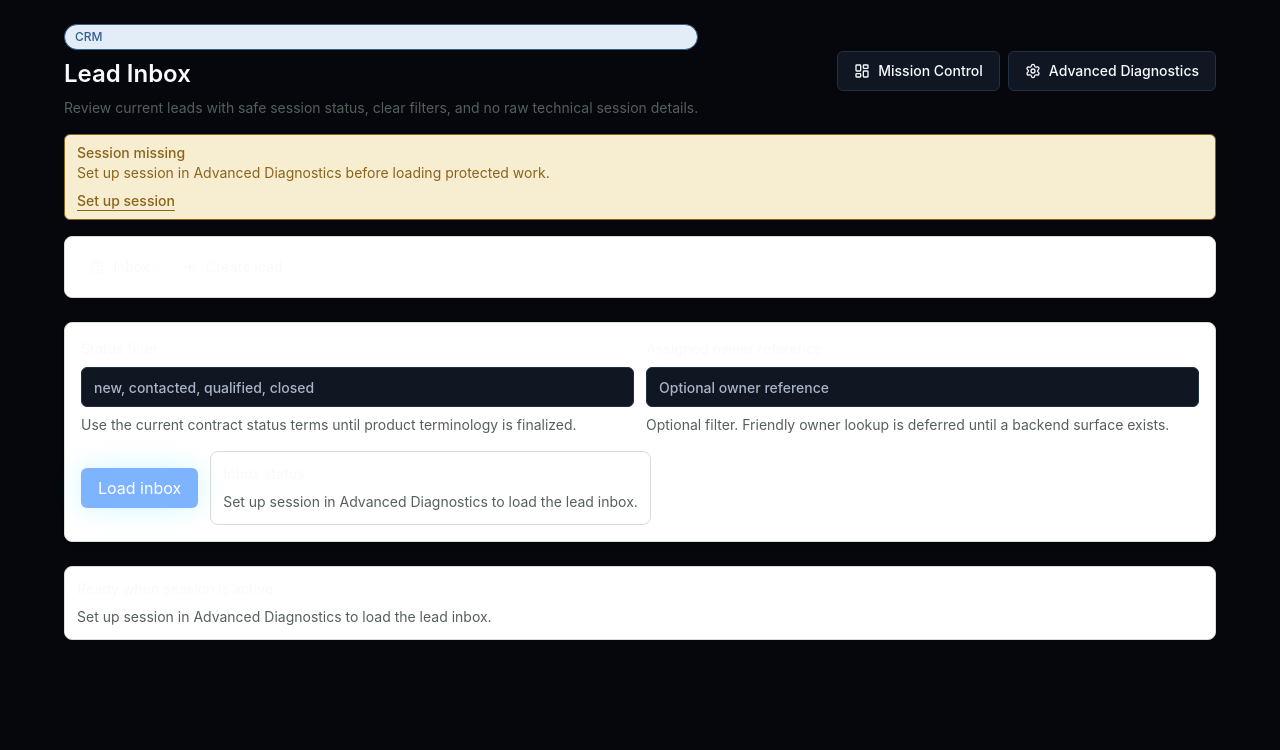
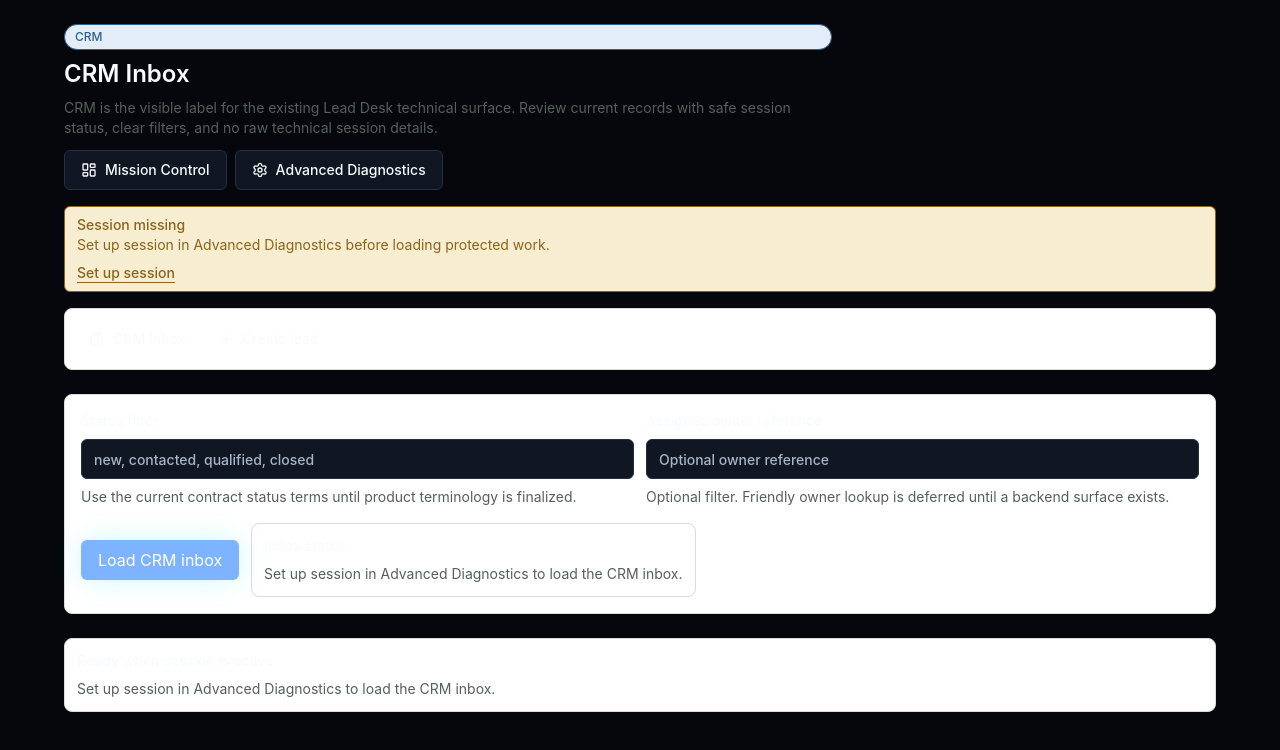
Before and after one commit to usman-hussain-minhas/akti-erp-10, a Next.js app in the folder apps/web/: page /lead-desk/inbox in a window 1280 px wide. Shown: the top 750 px of the page. Built offline with nearby package versions, Linux system fonts and the light colour scheme.

Commit message:
feat(web): add Phase 5C crm visible label on lead desk surfaces

```diff
--- a/apps/web/app/lead-desk/inbox/page.tsx
+++ b/apps/web/app/lead-desk/inbox/page.tsx
@@ -6,6 +6,7 @@
 import { hasOperatorContext, leadDeskApiFetch } from '../api-client';
 import { LeadDeskWorkspace } from '../lead-desk-workspace';
 import { useLeadDeskOperatorContext } from '../operator-context';
+import { CRM_INBOX_VISIBLE_LABEL, CRM_VISIBLE_LABEL } from '../../../lib/crm-alias.config';
 import { Button } from '../../../components/ui/button';
 import {
   DataTable,
@@ -37,19 +38,19 @@
   const [assignedFilter, setAssignedFilter] = useState('');
   const [rows, setRows] = useState<LeadRow[]>([]);
   const [state, setState] = useState<LoadState>('idle');
-  const [message, setMessage] = useState('Set up session in Advanced Diagnostics to load the lead inbox.');
+  const [message, setMessage] = useState(`Set up session in Advanced Diagnostics to load the ${CRM_VISIBLE_LABEL} inbox.`);
 
   const canLoad = hasOperatorContext(context);
 
   async function loadInbox() {
     if (!canLoad) {
       setState('permission');
-      setMessage('Set up session in Advanced Diagnostics before loading the inbox.');
+      setMessage(`Set up session in Advanced Diagnostics before loading the ${CRM_VISIBLE_LABEL} inbox.`);
       return;
     }
 
     setState('loading');
-    setMessage('Lead records are loading.');
+    setMessage(`${CRM_VISIBLE_LABEL} records are loading.`);
 
     const params = new URLSearchParams();
     if (statusFilter.trim()) {
@@ -67,14 +68,14 @@
       if (response.status === 401 || response.status === 403) {
         setRows([]);
         setState('permission');
-        setMessage('You do not have permission to view the lead inbox.');
+        setMessage(`You do not have permission to view the ${CRM_VISIBLE_LABEL} inbox.`);
         return;
       }
 
       if (!response.ok) {
         setRows([]);
         setState('error');
-        setMessage('Lead inbox is temporarily unavailable. Try again later.');
+        setMessage(`${CRM_VISIBLE_LABEL} inbox is temporarily unavailable. Try again later.`);
         return;
       }
 
@@ -82,18 +83,18 @@
       const items = Array.isArray(payload.items) ? payload.items : [];
       setRows(items);
       setState('ready');
-      setMessage(items.length === 0 ? 'There are no leads matching the current filters.' : 'Lead inbox loaded.');
+      setMessage(items.length === 0 ? `There are no ${CRM_VISIBLE_LABEL} records matching the current filters.` : `${CRM_VISIBLE_LABEL} inbox loaded.`);
     } catch {
       setRows([]);
       setState('degraded');
-      setMessage('Lead inbox is limited because the local/demo API is not connected.');
+      setMessage(`${CRM_VISIBLE_LABEL} inbox is limited because the local/demo API is not connected.`);
     }
   }
 
   return (
     <LeadDeskWorkspace
-      title="Lead Inbox"
-      description="Review current leads with safe session status, clear filters, and no raw technical session details."
+      title={CRM_INBOX_VISIBLE_LABEL}
+      description={`${CRM_VISIBLE_LABEL} is the visible label for the existing Lead Desk technical surface. Review current records with safe session status, clear filters, and no raw technical session details.`}
       sessionState={sessionState}
     >
       <SectionCard className="grid gap-4">
@@ -116,7 +117,7 @@
 
         <FormActions>
           <Button type="button" onClick={loadInbox} disabled={!canLoad || state === 'loading'}>
-            {state === 'loading' ? 'Loading inbox' : 'Load inbox'}
+            {state === 'loading' ? `Loading ${CRM_VISIBLE_LABEL} inbox` : `Load ${CRM_VISIBLE_LABEL} inbox`}
           </Button>
           <StateMessage title="Inbox status" message={message} />
         </FormActions>
@@ -158,23 +159,23 @@
 
 function LeadDeskState({ state, message, empty }: { state: LoadState; message: string; empty: boolean }) {
   if (state === 'loading') {
-    return <LoadingState message="Loading lead inbox." />;
+    return <LoadingState message="Loading CRM inbox." />;
   }
 
   if (state === 'permission') {
-    return <PermissionState message="You do not have permission to view the lead inbox." />;
+    return <PermissionState message="You do not have permission to view the CRM inbox." />;
   }
 
   if (state === 'degraded') {
-    return <DegradedState message="Lead inbox is limited because the local/demo API is not connected." />;
+    return <DegradedState message="CRM inbox is limited because the local/demo API is not connected." />;
   }
 
   if (state === 'error') {
-    return <ErrorState message="Lead inbox is temporarily unavailable. Try again later." />;
+    return <ErrorState message="CRM inbox is temporarily unavailable. Try again later." />;
   }
 
   if (state === 'ready' && empty) {
-    return <EmptyState title="No leads waiting" message="There are no leads matching the current filters." />;
+    return <EmptyState title="No CRM records waiting" message="There are no CRM records matching the current filters." />;
   }
 
   if (state === 'idle') {
--- a/apps/web/app/lead-desk/lead-desk-workspace.tsx
+++ b/apps/web/app/lead-desk/lead-desk-workspace.tsx
@@ -5,7 +5,7 @@
 import type { ReactNode } from 'react';
 
 import type { OperatorSessionState } from './operator-context';
-import { CRM_VISIBLE_LABEL } from '../../lib/crm-alias.config';
+import { CRM_INBOX_VISIBLE_LABEL, CRM_VISIBLE_LABEL } from '../../lib/crm-alias.config';
 import { SessionStatusNotice } from '../../components/session/session-status';
 import { Button } from '../../components/ui/button';
 import { StatusBadge } from '../../components/ui/design-system';
@@ -48,7 +48,7 @@
           </div>
           <SessionStatusNotice state={sessionState} />
           <nav className="flex flex-wrap gap-2 rounded-lg border border-[var(--border)] bg-white p-3" aria-label={`${CRM_VISIBLE_LABEL} navigation`}>
-            <LeadDeskNavLink href="/lead-desk/inbox" label="Inbox" icon={<ClipboardList aria-hidden="true" size={16} />} />
+            <LeadDeskNavLink href="/lead-desk/inbox" label={CRM_INBOX_VISIBLE_LABEL} icon={<ClipboardList aria-hidden="true" size={16} />} />
             <LeadDeskNavLink href="/lead-desk/create" label="Create lead" icon={<Plus aria-hidden="true" size={16} />} />
           </nav>
         </header>
--- a/apps/web/lib/crm-alias.config.ts
+++ b/apps/web/lib/crm-alias.config.ts
@@ -1,4 +1,5 @@
 export const CRM_VISIBLE_LABEL = 'CRM';
+export const CRM_INBOX_VISIBLE_LABEL = `${CRM_VISIBLE_LABEL} Inbox`;
 
 export const LEAD_DESK_TECHNICAL_ROUTE_PREFIX = '/lead-desk';
 
@@ -18,6 +19,7 @@
 
 export const CRM_ALIAS = {
   visibleLabel: CRM_VISIBLE_LABEL,
+  inboxVisibleLabel: CRM_INBOX_VISIBLE_LABEL,
   technicalRoutePrefix: LEAD_DESK_TECHNICAL_ROUTE_PREFIX,
   technicalModuleKey: LEAD_DESK_TECHNICAL_MODULE_KEY,
   visibleLabelRule: CRM_VISIBLE_LABEL_RULE,
```
